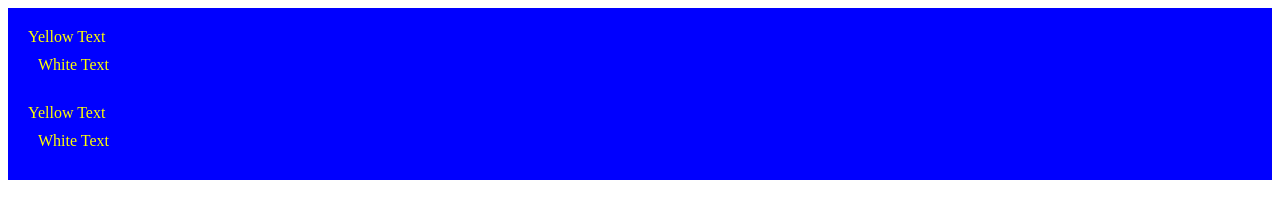
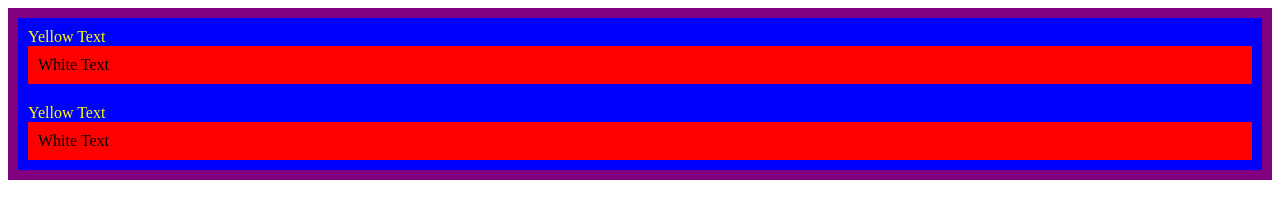
Before and after one commit to Tan-Agg/FullStack, a plain HTML site: page CSS/7.0+CSS+Cascade/index.html in a window 1280 px wide. Drawn offline with Linux system fonts and the light colour scheme.

Commit message:
Specificty and Inheritance

```diff
--- a/CSS/7.0+CSS+Cascade/style.css
+++ b/CSS/7.0+CSS+Cascade/style.css
@@ -1,8 +1,20 @@
 /* Don't change the existing CSS. */
+
+#outer-box {
+  background-color: purple;
+}
 
 .box {
   background-color: blue;
   padding: 10px;
+}
+
+.white-text {
+  color: black;
+}
+
+.inner-box {
+  background-color: red;
 }
 
 p {
```
Also changed, not shown: CSS/7.0+CSS+Cascade/index.html (+10 -0 lines), CSS/7.0+CSS+Cascade/Importance.png (added), CSS/7.0+CSS+Cascade/Screenshot 2025-08-08 004730.png (added).
